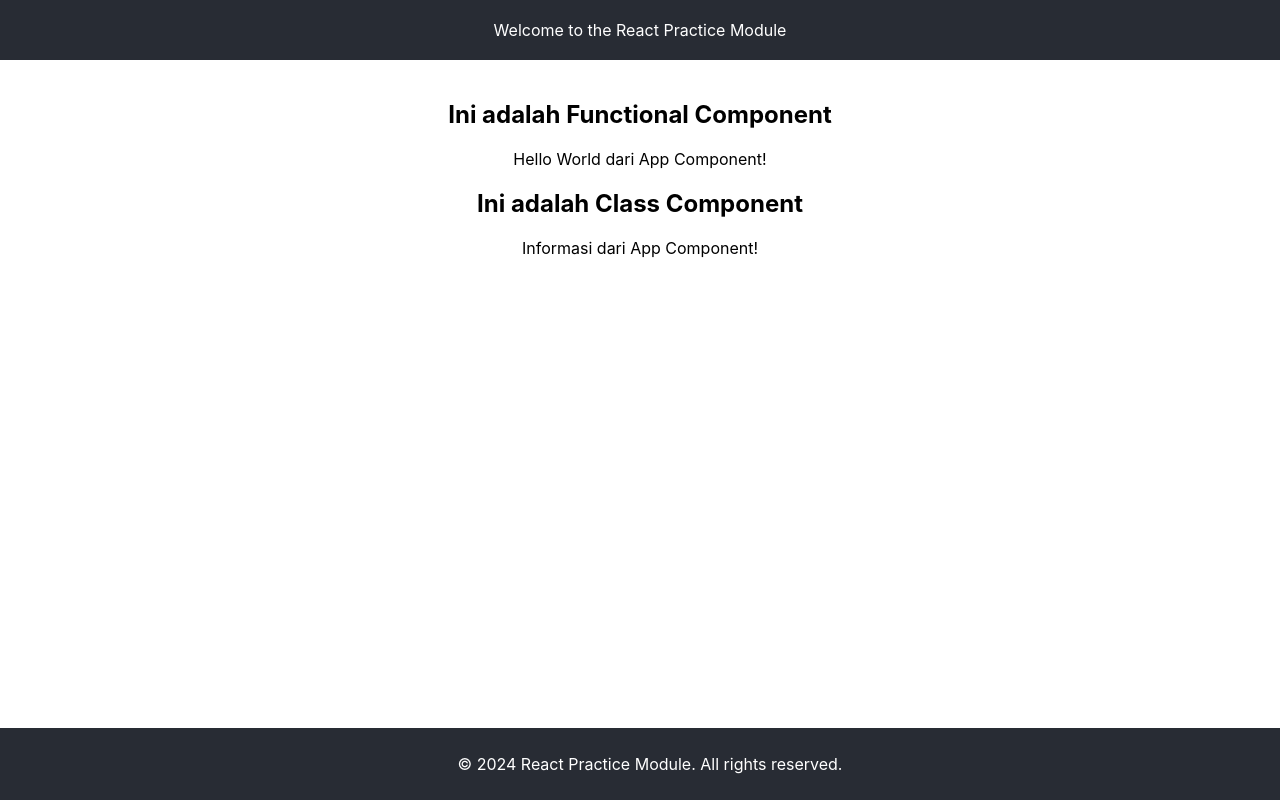
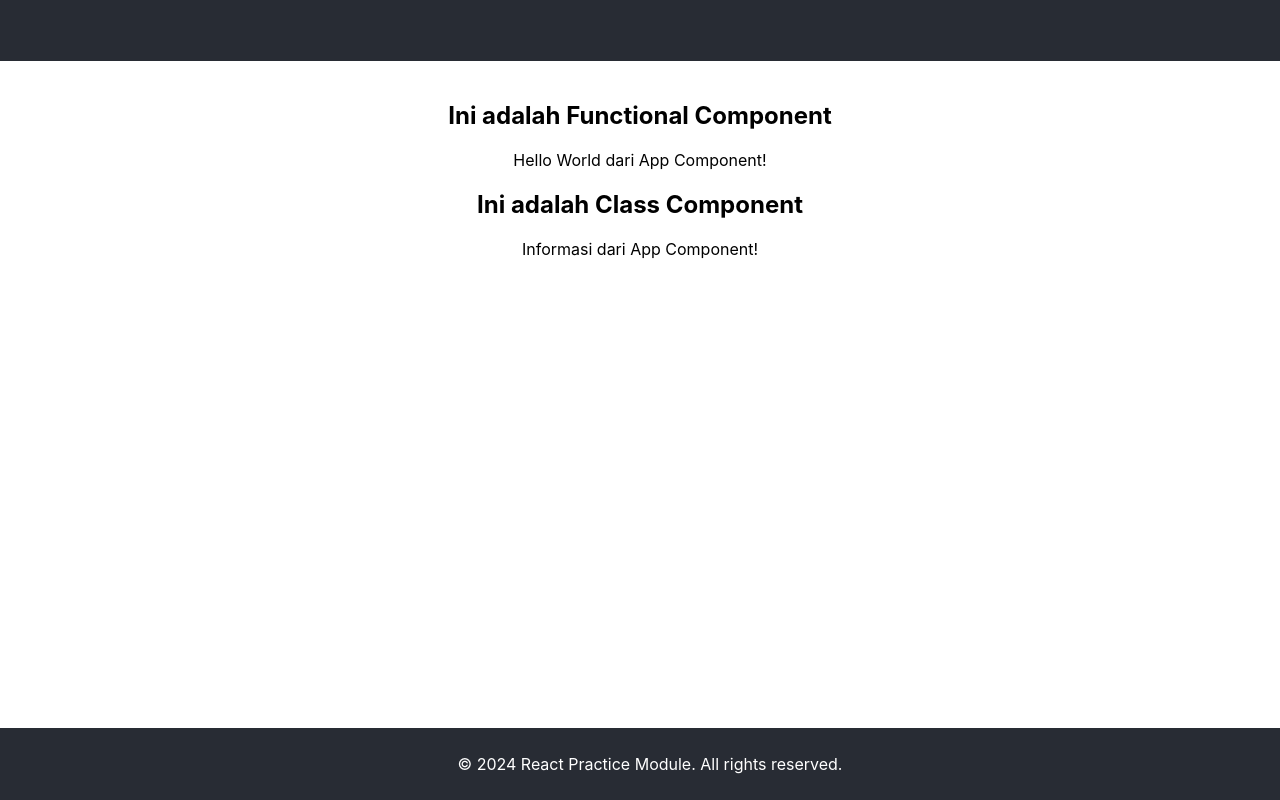
Before and after one commit to ipincamp/learn-react, a React (Create React App) app: page / in a window 1280 px wide. Built offline with nearby package versions, Linux system fonts and the light colour scheme.

Commit message:
refactor: update Header component to use props for displaying title
Menambah prop title di Header Component.

```diff
--- a/src/components/Header.jsx
+++ b/src/components/Header.jsx
@@ -1,9 +1,9 @@
 import React from "react";
 
-const Header = () => {
+const Header = (props) => {
   return (
     <header>
-      <div>Welcome to the React Practice Module</div>
+      <h1>{props.title}</h1>
     </header>
   );
 };
```
